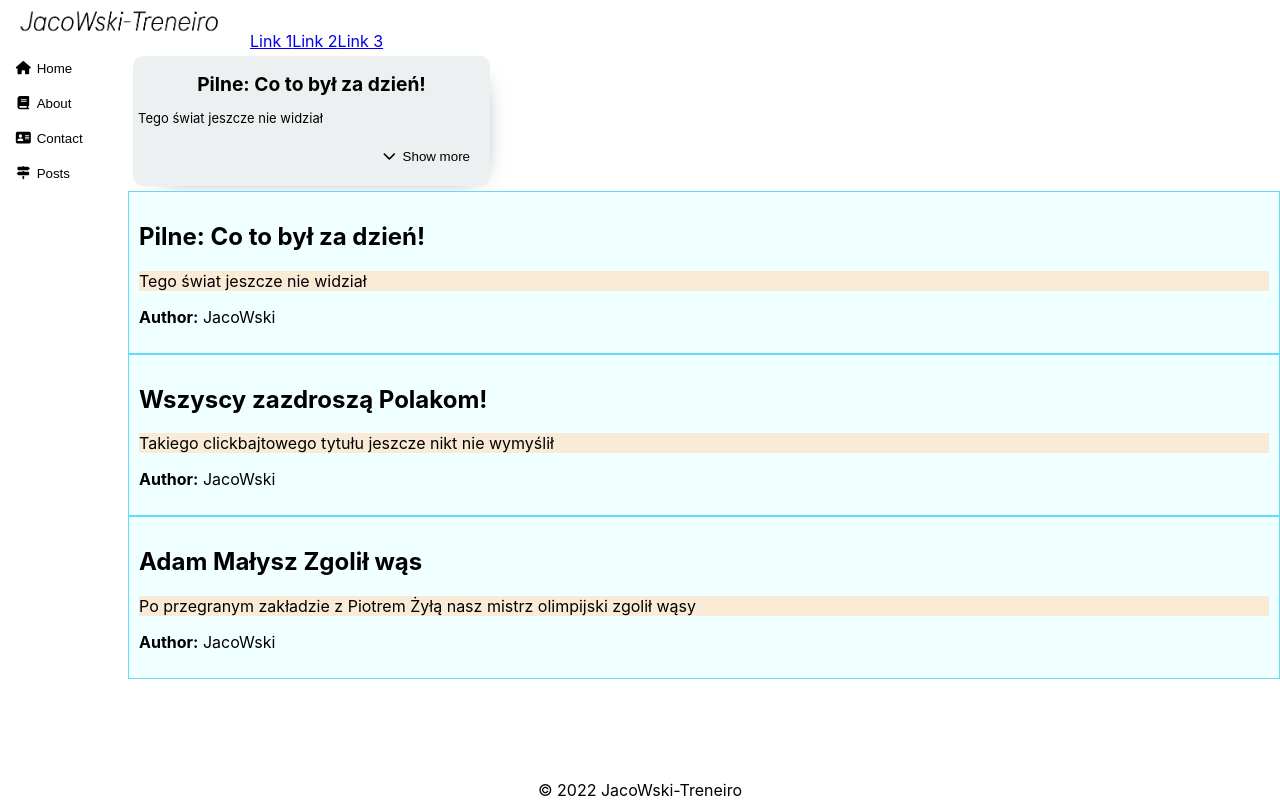
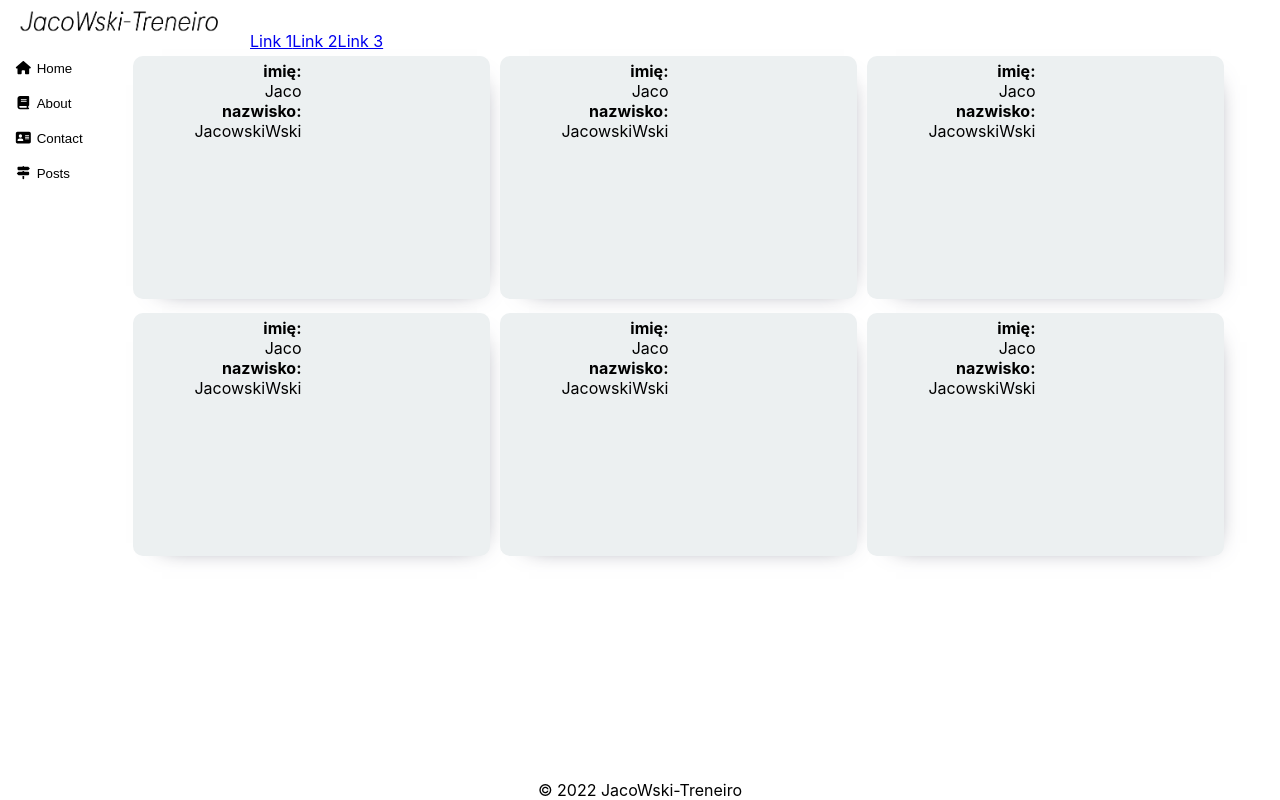
Before and after one commit to JacoWski/poligon, a React (Create React App) app: page / in a window 1280 px wide. Built offline with nearby package versions, Linux system fonts and the light colour scheme; the HTML template or start-up script is replaced by a standard one.

Commit message:
Employees component. Task number 6.

```diff
--- /dev/null
+++ b/src/DataFactory/employeesData.js
@@ -0,0 +1,46 @@
+const data = [
+    {
+        name: 'Jaco',
+        familyName: 'JacowskiWski',
+        age: 36,
+        wage: 10000,
+        position: 'Boss of all bosses.'
+    },
+    {
+        name: 'Jaco',
+        familyName: 'JacowskiWski',
+        age: 36,
+        wage: 10000,
+        position: 'Boss of all bosses.'
+    },
+    {
+        name: 'Jaco',
+        familyName: 'JacowskiWski',
+        age: 36,
+        wage: 10000,
+        position: 'Boss of all bosses.'
+    },
+    {
+        name: 'Jaco',
+        familyName: 'JacowskiWski',
+        age: 36,
+        wage: 10000,
+        position: 'Boss of all bosses.'
+    },
+    {
+        name: 'Jaco',
+        familyName: 'JacowskiWski',
+        age: 36,
+        wage: 10000,
+        position: 'Boss of all bosses.'
+    },
+    {
+        name: 'Jaco',
+        familyName: 'JacowskiWski',
+        age: 36,
+        wage: 10000,
+        position: 'Boss of all bosses.'
+    }
+];
+
+export default data;
--- /dev/null
+++ b/src/DataFactory/newsData.js
@@ -0,0 +1,5 @@
+export const data = [
+    { id: 1, author: 'JacoWski', title: 'Pilne: Co to był za dzień!', intro: 'Tego świat jeszcze nie widział' },
+    { id: 2, author: 'JacoWski', title: 'Wszyscy zazdroszą Polakom!', intro: 'Takiego clickbajtowego tytułu jeszcze nikt nie wymyślił' },
+    { id: 3, author: 'JacoWski', title: 'Adam Małysz Zgolił wąs', intro: 'Po przegranym zakładzie z Piotrem Żyłą nasz mistrz olimpijski zgolił wąsy' }
+];
--- /dev/null
+++ b/src/components/Employees/Caption.js
@@ -0,0 +1,12 @@
+import React from "react";
+
+const Caption = ({ label, text, orientation }) => {
+    return(
+        <>
+            <p><strong>{label}:</strong></p>
+            <p>{text}</p>
+        </>
+    );
+};
+
+export default Caption;
--- /dev/null
+++ b/src/components/Employees/Employees.css
@@ -0,0 +1,37 @@
+.emp-body {
+    min-width: 347px;
+    min-height: 233px;
+    background-color: #ecf0f1;
+    box-shadow: 8px 8px 24px -21px rgba(66, 68, 90, 1);
+    border-radius: 10px;
+    margin: 5px;
+    padding: 5px;
+    display: inline-block;
+}
+
+.emp-body div {
+    width: 50%;
+    height: 100%;
+}
+
+.emp-body p {
+    margin: 0;
+}
+
+#left-side {
+    float: left;
+    text-align: right;
+    cursor: pointer;
+}
+
+#left-side p {
+    padding-right: 10px;
+}
+
+#right-side p {
+    padding-right: 10px;
+}
+
+#right-side {
+    float: right;
+}
--- /dev/null
+++ b/src/components/Employees/Employees.js
@@ -0,0 +1,26 @@
+import React, { useState } from "react";
+
+import 'components/Employees/Employees.css';
+import { Caption } from 'components/Employees';
+
+const Employees = (props) => {
+    const { name, familyName, age, wage, position } = props;
+    const [ showDetails, setShowDetails ] = useState(false);
+    return(
+        <div className="emp-body">
+            <div id="left-side" onClick={() => setShowDetails(!showDetails)}>
+                    <Caption label={'imię'} text={name} />
+                    <Caption label={'nazwisko'} text={familyName} />
+            </div>
+            <div id="right-side">
+                {showDetails && <>
+                    <Caption label={'wiek'} text={age} />
+                    <Caption label={'płaca'} text={wage} />
+                    <Caption label={'stanowisko'} text={position} />
+                </>}
+            </div>
+        </div>
+    );
+};
+
+export default Employees;
--- /dev/null
+++ b/src/components/Employees/index.js
@@ -0,0 +1,2 @@
+export { default } from 'components/Employees/Employees';
+export { default as Caption } from 'components/Employees/Caption';
--- a/src/pages/Articles.js
+++ b/src/pages/Articles.js
@@ -1,24 +1,18 @@
 import React from "react";
 
-import News from "components/News";
-import Card from 'components/Card';
-
-const posts = [
-    { id: 1, author: 'JacoWski', title: 'Pilne: Co to był za dzień!', intro: 'Tego świat jeszcze nie widział' },
-    { id: 2, author: 'JacoWski', title: 'Wszyscy zazdroszą Polakom!', intro: 'Takiego clickbajtowego tytułu jeszcze nikt nie wymyślił' },
-    { id: 3, author: 'JacoWski', title: 'Adam Małysz Zgolił wąs', intro: 'Po przegranym zakładzie z Piotrem Żyłą nasz mistrz olimpijski zgolił wąsy' }
-  ];
+import Employees from "components/Employees";
+import data from 'DataFactory/employeesData';
 
 const Article = () => {
     return(
         <div className="article">
-            <Card title={'Pilne: Co to był za dzień!'}
-                    intro={'Tego świat jeszcze nie widział'}
-                    content={'Po przegranym zakładzie z Piotrem Żyłą nasz mistrz olimpijski zgolił wąsy'}
-                    showMore
-            />
-            {posts.map((e) => (
-                <News key={`news-${e.id}`} header={e.title} intro={e.intro} author={e.author} />
+            {data.map((e) => (
+                <Employees name={e.name}
+                            familyName={e.familyName}
+                            age={e.age}
+                            wage={e.wage}
+                            position={e.position}
+                 />
             ))}
         </div>
     );
```
